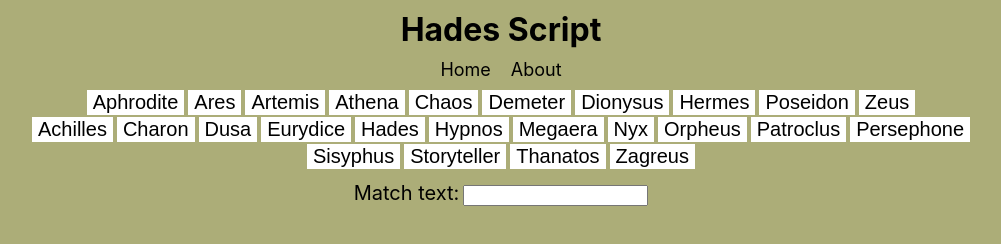
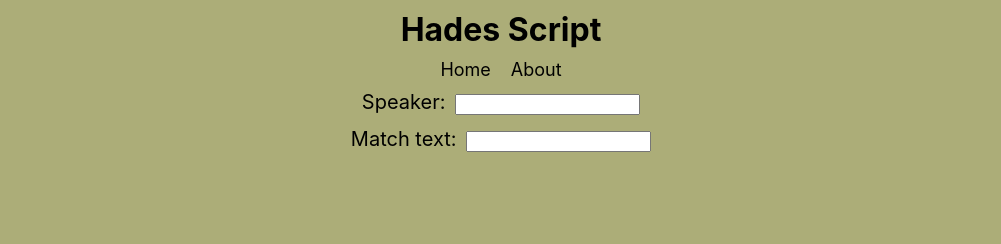
Before and after one commit to areveny/ffxiv-script, a React app in the folder frontend/: page / in a window 1280 px wide. Shown: the whole page, without its empty margins (139-1140 px from the left). Built offline with nearby package versions, Linux system fonts and the light colour scheme.

Commit message:
Converting query and frontend to work with new models

```diff
--- a/frontend/src/index.js
+++ b/frontend/src/index.js
@@ -4,7 +4,7 @@ import './index.css';
 import Query from './query/query.tsx';
 import Header from './header/header.tsx';
 import About from './about/about';
-import Conversation from './conversation/conversation';
+import Quest from './quest/quest';
 import reportWebVitals from './reportWebVitals';
 import {
     BrowserRouter,
@@ -19,7 +19,7 @@ ReactDOM.render(
       <Routes>
         <Route path='/' element={<Query />} />
         <Route path='about' element={<About />} />
-        <Route path='conversation/:conversationName' element={<Conversation />} />
+        <Route path='quest/:questId' element={<Quest />} />
       </Routes>
     </BrowserRouter>
   </React.StrictMode>,
--- a/frontend/src/linesDisplay/linesDisplay.css
+++ b/frontend/src/linesDisplay/linesDisplay.css
@@ -13,7 +13,7 @@
     font-size: small;
 }
 
-.conversationName {
+.questName {
     float: right;
     font-size: small;
 }
--- a/frontend/src/linesDisplay/linesDisplay.tsx
+++ b/frontend/src/linesDisplay/linesDisplay.tsx
@@ -5,7 +5,6 @@ import './linesDisplay.css';
 interface LinesDisplayProps {
   lines: Result[];
 }
-
 
 class LinesDisplay extends React.Component<LinesDisplayProps, any> {
 
@@ -20,12 +19,13 @@ class LinesDisplay extends React.Component<LinesDisplayProps, any> {
       return (
         <div className='display'>
           {this.props.lines.map((result: Result) => {
+            const lineId = result.quest_id + '-' + result.text_id
             return (
-              <div key={result.line_name}>
-                <span className='speakerName' key={result.line_name + '-' + result.speaker}>{result.speaker}</span>
-                <a className='conversationName' href={'/conversation/' + result.conversation_name} key={result.line_name + '-' + result.conversation_name}>{result.conversation_name}</a>
+              <div key={lineId}>
+                <span className='speakerName' key={lineId + '-speaker'}>{result.speaker}</span>
+                <a className='questName' href={'/quest/' + result.quest_id} key={lineId + '-questName'}>{result.quest_name}</a>
                 <br />
-                <div className='text' key={result.line_name + '-container'}>{convertFormatting(result.text, result.line_name)}</div>
+                <div className='text' key={lineId + '-container'}>{result.text}</div>
               </div>
             )
           })}
--- a/frontend/src/query/display/display.tsx
+++ b/frontend/src/query/display/display.tsx
@@ -6,8 +6,8 @@ import { serverUrl } from '../../static';
 import './display.css';
 
 interface DisplayProps {
-  selectedSpeakers: Set<string>;
   matchString: string;
+  matchSpeaker: string;
 }
 
 interface DisplayState {
@@ -20,51 +20,26 @@ const cacheSize = 10;
 // https://reactjs.org/blog/2018/06/07/you-probably-dont-need-derived-state.html#what-about-memoization
 class Display extends React.Component<DisplayProps, DisplayState> {
 
-  cache: { [key: string]: Result[] } = {}
-  cacheEntries = new Array<string>()
-
   constructor(props: DisplayProps) {
     super(props)
     this.state = { 'results': new Array<Result>() }
   }
 
-  loadCache = (matchString: string, results: Result[]) => {
-    this.cache[matchString] = results
-    this.cacheEntries.unshift(matchString)
-    if (this.cacheEntries.length > cacheSize) {
-      var evacuated = this.cacheEntries.pop()
-      if (evacuated) {
-        delete this.cache[evacuated]
-      }
-    }
-  }
-
   runQuery = () => {
     axios.post(serverUrl,
       {
-        'selectedSpeakers': Array.from(this.props.selectedSpeakers),
-        'matchString': this.props.matchString
+        'matchString': this.props.matchString,
+        'matchSpeaker': this.props.matchSpeaker,
       },
       { headers: { 'Content-Type': 'application/json' } })
       .then((response) => {
         this.setState({ 'results': response.data })
-        this.loadCache(this.props.matchString, response.data)
       })
   }
 
   componentDidUpdate(prevProps: DisplayProps) {
-    if (this.props.selectedSpeakers !== prevProps.selectedSpeakers && this.props.selectedSpeakers.size > 0) { // Different speakers
-      this.cache = {}
-      this.cacheEntries = []
+    if (this.props.matchString !== prevProps.matchString || this.props.matchSpeaker != prevProps.matchSpeaker) {
       this.runQuery()
-    } else { // Same speakers
-      if (this.props.matchString !== prevProps.matchString) { // New searchString, do update
-        if (this.props.matchString in this.cache) { // Check cache
-          this.setState({ 'results': this.cache[this.props.matchString] })
-        } else {
-          this.runQuery()
-        }
-      }
     }
   }
 
--- a/frontend/src/query/query.css
+++ b/frontend/src/query/query.css
@@ -20,11 +20,11 @@
   font-size: min(20px, 3vw);
 }
 
-.matchString {
+.matchInput {
   margin-bottom: 12px
 }
 
-.matchString label {
+.matchInput label {
   font-size: min(20px, 3vw);
 }
 
--- a/frontend/src/query/query.tsx
+++ b/frontend/src/query/query.tsx
@@ -1,30 +1,11 @@
+import { State } from 'history';
 import React from 'react';
 import Display from './display/display';
 import './query.css';
 
-const houseSpeakers = ['Achilles', 'Charon', 'Dusa', 'Eurydice', 'Hades', 'Hypnos', 'Megaera', 'Nyx', 'Orpheus', 'Patroclus', 'Persephone', 'Sisyphus', 'Storyteller', 'Thanatos', 'Zagreus']
-const godSpeakers = ['Aphrodite', 'Ares', 'Artemis', 'Athena', 'Chaos', 'Demeter', 'Dionysus', 'Hermes', 'Poseidon', 'Zeus']
-
-const colors: { [key: string]: string } = {
-  'Aphrodite': 'pink',
-  'Ares': 'red',
-  'Artemis': 'green',
-  'Athena': 'yellow',
-  'Chaos': 'purple',
-  'Demeter': 'lightblue',
-  'Dionysus': 'purple',
-  'Hermes': 'orange',
-  'Poseidon': 'seagreen',
-  'Zeus': 'yellow',
-  'Hades': 'red',
-  'Zagreus': 'red',
-  'Thanatos': 'gray',
-  'Nyx': 'purple'
-}
-
 interface QueryState {
-  selectedSpeakers: Set<string>
   matchString: string;
+  matchSpeaker: string;
 }
 
 class Query extends React.Component<any, QueryState> {
@@ -34,68 +15,27 @@ class Query extends React.Component<any, QueryState> {
   constructor(props: any) {
     super(props)
     this.state = {
-      "selectedSpeakers": new Set<string>(),
+      'matchSpeaker': '',
       'matchString': ''
     }
   }
 
-  getColor(speaker: string) {
-    if (speaker in colors) {
-      return colors[speaker]
-    } else {
-      return "gray";
-    }
-  }
-
-  selectSpeaker = (e: React.MouseEvent) => {
-    var element = (e.currentTarget as HTMLButtonElement)
-    var speaker = element.value
-    var clonedMap = new Set<string>(this.state.selectedSpeakers)
-    if (clonedMap.has(speaker)) {
-      clonedMap.delete(speaker)
-      element.style.removeProperty("background-color")
-    } else {
-      element.style.backgroundColor = this.getColor(speaker)
-      clonedMap.add(speaker)
-    }
-    this.setState({ "selectedSpeakers": clonedMap })
-  }
-
   handleChange = (e: React.FormEvent) => {
-    var element = (e.currentTarget as HTMLButtonElement)
-    this.setState({ 'matchString': element.value })
+    var element = (e.currentTarget as HTMLInputElement)
+    const {className, value} = (e.currentTarget as HTMLInputElement)
+    this.setState({[className]: value } as Pick<State, keyof State>)
   }
 
   render() {
     return (
       <div className="query">
-        <div className="selectors">
-          <div className='godSelectors'>
-            {godSpeakers.map((speaker: string) => {
-              return <button className="speaker-select"
-                key={speaker} value={speaker}
-                onClick={this.selectSpeaker}>
-                {speaker}
-              </button>
-            })}
-          </div>
-          <div className='houseSelectors'>
-            {houseSpeakers.map((speaker: string) => {
-              return <button className="speaker-select"
-                key={speaker} value={speaker}
-                onClick={this.selectSpeaker}>
-                {speaker}
-              </button>
-            })}
-          </div>
+        <div className="matchInput">
+          <label> Speaker: <input className='matchSpeaker' type='text' value={this.state.matchSpeaker} onChange={this.handleChange} /> </label>
         </div>
-        <div className="matchString">
-          <label>
-            Match text:
-            <input type='text' value={this.state.matchString} onChange={this.handleChange} />
-          </label>
+        <div className="matchInput">
+          <label> Match text: <input className='matchString' type='text' value={this.state.matchString} onChange={this.handleChange} /> </label>
         </div>
-        <Display selectedSpeakers={this.state.selectedSpeakers} matchString={this.state.matchString} />
+        <Display matchString={this.state.matchString} matchSpeaker={this.state.matchSpeaker}/>
       </div>
     );
   }
--- a/frontend/src/conversation/conversation.tsx
+++ b/frontend/src/quest/quest.tsx
@@ -1,47 +1,47 @@
 import React from 'react';
 import axios from 'axios';
-import Result from '../models/models';
 import { useParams } from 'react-router';
 import LinesDisplay from '../linesDisplay/linesDisplay';
+import Result from '../models/models';
 import { serverUrl } from '../static';
-import { SSL_OP_EPHEMERAL_RSA } from 'constants';
+import { text } from 'node:stream/consumers';
 
-interface ConversationState {
-    conversationName: string;
+interface QuestState {
+    questId: string;
     results: Result[];
     searched: boolean;
 }
 
-interface ConversationProps {
+interface QuestProps {
     params: Params;
 }
 
 interface Params {
-    conversationName: string;
+    questId: string;
 }
 
-class Conversation extends React.PureComponent<ConversationProps, ConversationState> {
+class Quest extends React.PureComponent<QuestProps, QuestState> {
 
-    constructor(props: ConversationProps) {
+    constructor(props: QuestProps) {
         super(props)
-        var conversationName = this.props.params.conversationName
+        var questId = this.props.params.questId
         this.state = {
-            'conversationName': conversationName,
+            'questId': questId,
             'results': new Array<Result>(),
             'searched': false
         }
     }
 
     componentDidMount() {
-        if (this.state.conversationName) {
-            this.queryConversation(this.state.conversationName)
+        if (this.state.questId) {
+            this.queryQuest(this.state.questId)
         }
 
     }
 
-    queryConversation = (conversationName: string) => {
-        axios.post(`${serverUrl}/conversation`,
-            { 'conversation_name': conversationName },
+    queryQuest = (questId: string) => {
+        axios.post(`${serverUrl}/quest`,
+            { 'questId': questId },
             { headers: { 'Content-Type': 'application/json' } })
             .then((response) => {
                 this.setState({ 'results': response.data, 'searched': true })
@@ -49,13 +49,17 @@ class Conversation extends React.PureComponent<ConversationProps, ConversationSt
     }
 
     render() {
-        if (this.state.conversationName === '') {
+        if (this.state.questId === '') {
             return
         } else if (this.state.searched && this.state.results.length == 0) {
-            return (<p>Conversation {this.state.conversationName} not found.</p>)
+            return (<p>Quest {this.state.questId} not found.</p>)
         } else {
+                console.log(this.state.results[0])
             return (
-                <LinesDisplay lines={this.state.results} />
+                <div className='quest'>
+                    <h2>{this.state.results.length > 0 ? this.state.results[0].quest_name : ''}</h2>
+                    <LinesDisplay lines={this.state.results} />
+                </div>
             )
         }
     }
@@ -75,4 +79,4 @@ const withRouter = (WrappedComponent: any) => (props: any) => {
     );
 };
 
-export default withRouter(Conversation);
+export default withRouter(Quest);
```
Also changed, not shown: frontend/src/models/models.tsx (+9 -2 lines), query-service/package.json (added, +26 -0 lines), query-service/query-service.js (added, +64 -0 lines), 4 other files.
